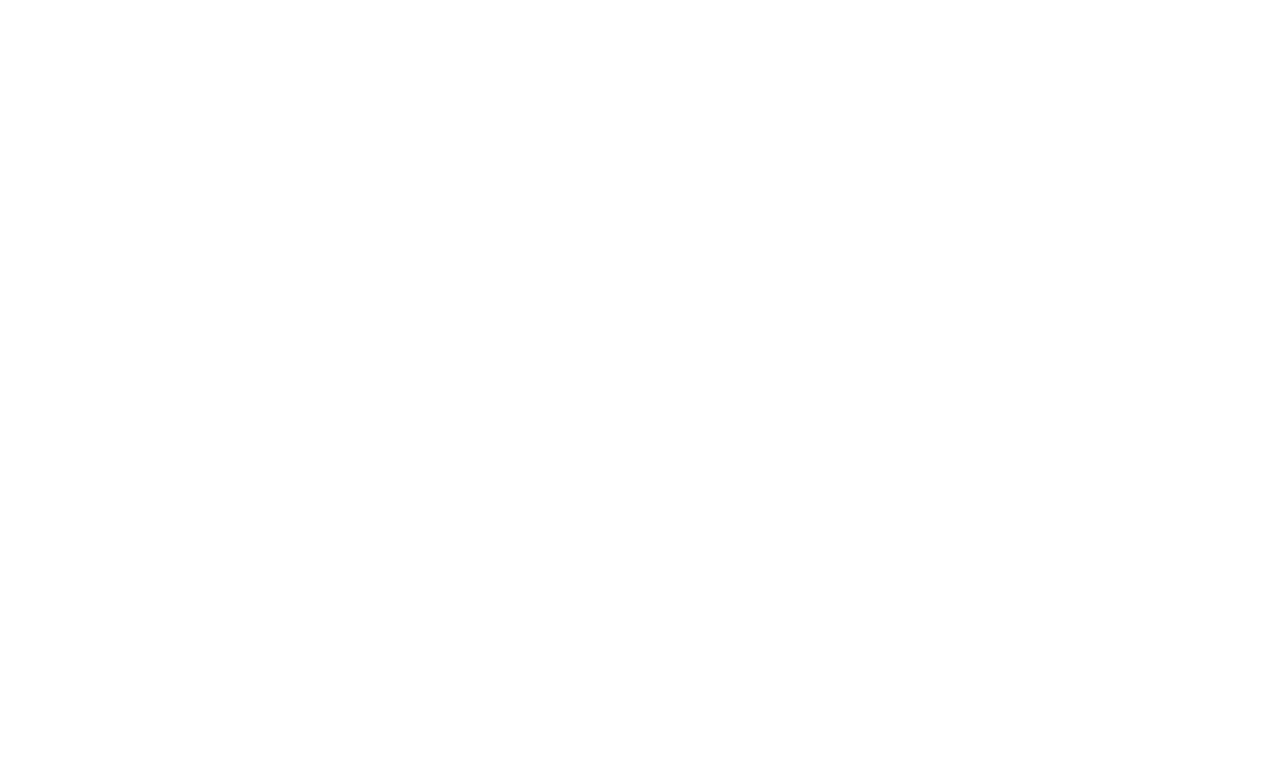
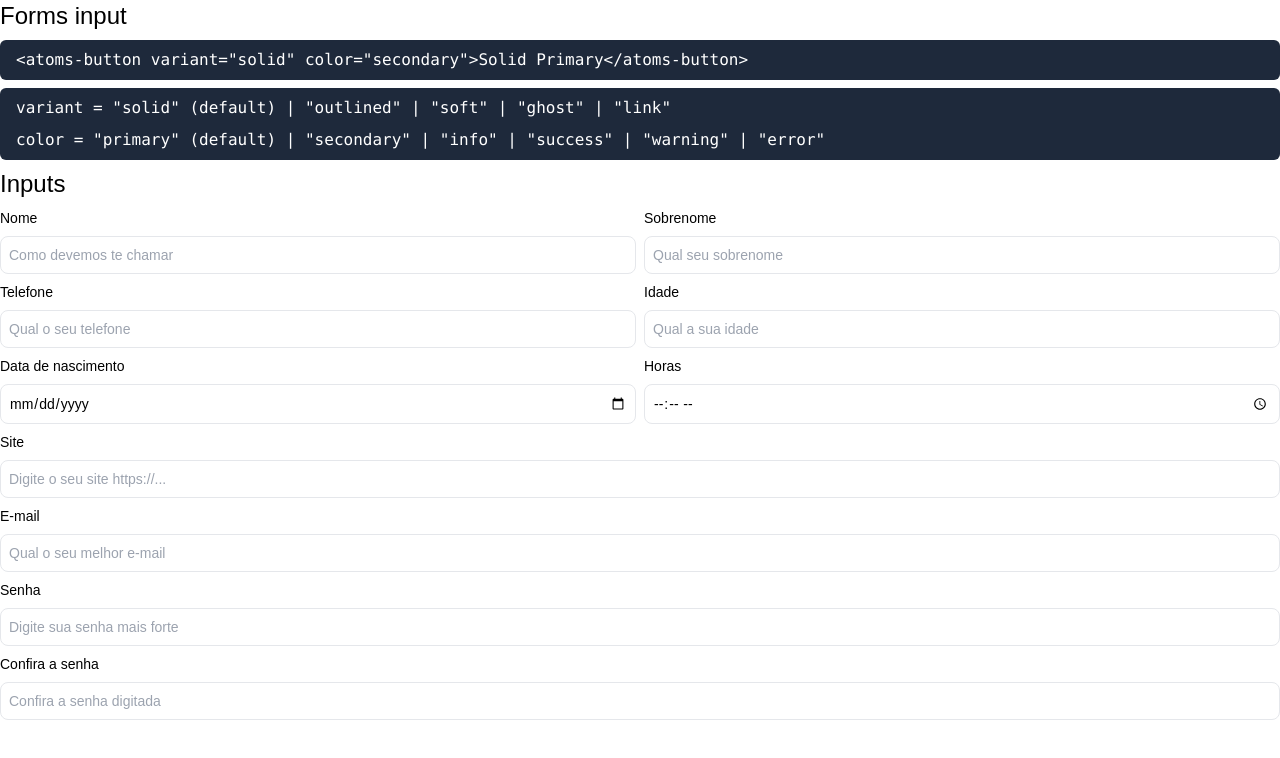
Before and after one commit to fernandoprestes/boilerplate-nuxt3, a Nuxt app: page /components/form in a window 1280 px wide. Before the commit this address had no page. Shown: the top 758 px of the page. Built offline with nearby package versions, Linux system fonts and the light colour scheme.

Commit message:
feat: add pages components

```diff
--- /dev/null
+++ b/pages/components/badge.vue
@@ -0,0 +1,36 @@
+<script lang="ts" setup>
+  definePageMeta({
+    title: 'Badge',
+  });
+  const buttonsVariantsExemples = ['primary', 'secondary', 'info', 'success', 'warning', 'error'];
+</script>
+<template>
+  <div class="container text-left space-y-2">
+    <h2 class="text-2xl">Badge</h2>
+
+    <div class="flex flex-col text-white bg-slate-800 font-mono px-4 py-2 gap-2 sm:rounded-md">
+      <code>&lt;atoms-badge variant="solid" color="secondary"&gt;Solid Primary&lt;&sol;atoms-badge&gt;</code>
+    </div>
+    <div class="flex flex-col text-white bg-slate-800 font-mono px-4 py-2 gap-2 sm:rounded-md">
+      <p>variant = "solid" (default) | "soft" "</p>
+      <p>color = "primary" (default) | "secondary" | "info" | "success" | "warning" | "error"</p>
+    </div>
+    <div
+      v-for="(item, index) in buttonsVariantsExemples"
+      :key="index"
+      class="flex gap-2 flex-wrap flex-1 justify-center md:justify-start items-center"
+    >
+      <atoms-badge
+        variant="solid"
+        :color="item"
+        >Solid {{ item }}</atoms-badge
+      >
+      <atoms-badge
+        variant="soft"
+        :color="item"
+        >Soft {{ item }}</atoms-badge
+      >
+    </div>
+  </div>
+</template>
+<style scoped lang=""></style>
--- /dev/null
+++ b/pages/components/button.vue
@@ -0,0 +1,50 @@
+<script lang="ts" setup>
+  definePageMeta({
+    title: 'Buttons',
+  });
+  const buttonsVariantsExemples = ['primary', 'secondary', 'info', 'success', 'warning', 'error'];
+</script>
+<template>
+  <div class="container text-left space-y-2">
+    <h2 class="text-2xl">Buttons</h2>
+
+    <div class="flex flex-col text-white bg-slate-800 font-mono px-4 py-2 gap-2 sm:rounded-md">
+      <code>&lt;atoms-button variant="solid" color="secondary"&gt;Solid Primary&lt;&sol;atoms-button&gt;</code>
+    </div>
+    <div class="flex flex-col text-white bg-slate-800 font-mono px-4 py-2 gap-2 sm:rounded-md">
+      <p>variant = "solid" (default) | "outlined" | "soft" | "ghost" | "link"</p>
+      <p>color = "primary" (default) | "secondary" | "info" | "success" | "warning" | "error"</p>
+    </div>
+    <div
+      v-for="(item, index) in buttonsVariantsExemples"
+      :key="index"
+      class="flex gap-2 flex-wrap flex-1 justify-center md:justify-start items-center"
+    >
+      <atoms-button
+        variant="solid"
+        :color="item"
+        >Solid {{ item }}</atoms-button
+      >
+      <atoms-button
+        variant="outlined"
+        :color="item"
+        >Outlined {{ item }}</atoms-button
+      >
+      <atoms-button
+        variant="soft"
+        :color="item"
+        >Soft {{ item }}</atoms-button
+      >
+      <atoms-button
+        variant="ghost"
+        :color="item"
+        >Ghost {{ item }}</atoms-button
+      >
+      <atoms-button
+        variant="link"
+        :color="item"
+        >Link {{ item }}</atoms-button
+      >
+    </div>
+  </div>
+</template>
--- /dev/null
+++ b/pages/components/form.vue
@@ -0,0 +1,75 @@
+<script lang="ts" setup>
+  definePageMeta({
+    title: 'Forms input',
+  });
+</script>
+<template>
+  <div class="container text-left space-y-2">
+    <h2 class="text-2xl">Forms input</h2>
+
+    <div class="flex flex-col text-white bg-slate-800 font-mono px-4 py-2 gap-2 sm:rounded-md">
+      <code>&lt;atoms-button variant="solid" color="secondary"&gt;Solid Primary&lt;&sol;atoms-button&gt;</code>
+    </div>
+    <div class="flex flex-col text-white bg-slate-800 font-mono px-4 py-2 gap-2 sm:rounded-md">
+      <p>variant = "solid" (default) | "outlined" | "soft" | "ghost" | "link"</p>
+      <p>color = "primary" (default) | "secondary" | "info" | "success" | "warning" | "error"</p>
+    </div>
+    <div class="container text-left space-y-2">
+      <h2 class="text-2xl">Inputs</h2>
+      <div class="grid grid-cols-2 gap-2">
+        <atoms-input
+          label="Nome"
+          placeholder="Como devemos te chamar"
+        />
+        <atoms-input
+          label="Sobrenome"
+          placeholder="Qual seu sobrenome"
+        />
+      </div>
+      <div class="grid grid-cols-2 gap-2">
+        <atoms-input
+          label="Telefone"
+          placeholder="Qual o seu telefone"
+          type="tel"
+        />
+        <atoms-input
+          label="Idade"
+          placeholder="Qual a sua idade"
+          type="number"
+        />
+      </div>
+      <div class="grid grid-cols-2 gap-2">
+        <atoms-input
+          label="Data de nascimento"
+          type="date"
+        />
+        <atoms-input
+          label="Horas"
+          type="time"
+        />
+      </div>
+      <atoms-input
+        label="Site"
+        pattern="https?://.+"
+        placeholder="Digite o seu site https://..."
+        type="url"
+      />
+      <atoms-input
+        label="E-mail"
+        pattern="[a-z0-9._%+-]+@[a-z0-9.-]+\.[a-z]{1, 3}$"
+        placeholder="Qual o seu melhor e-mail"
+        type="email"
+      />
+      <atoms-input
+        label="Senha"
+        placeholder="Digite sua senha mais forte"
+        type="password"
+      />
+      <atoms-input
+        label="Confira a senha"
+        placeholder="Confira a senha digitada"
+        type="password"
+      />
+    </div>
+  </div>
+</template>
--- a/pages/index.vue
+++ b/pages/index.vue
@@ -1,84 +1,10 @@
-<script
-  lang="ts"
-  setup
->
+<script lang="ts" setup>
   definePageMeta({
     title: 'Home',
   });
-
-  const buttonsVariantsExemples = ['primary', 'secondary', 'info', 'success', 'warning', 'error'];
 </script>
 <template>
   <div class="flex items-center flex-col justify-center container space-y-4">
     <h1 class="text-display-2xl font-bold text-primary">Boilerplate Nuxt3</h1>
-    <div class="container text-left space-y-2">
-      <h2 class="text-2xl">Badge</h2>
-
-      <div class="flex flex-col text-white bg-slate-800 font-mono px-4 py-2 gap-2 sm:rounded-md">
-        <code>&lt;atoms-badge variant="solid" color="secondary"&gt;Solid Primary&lt;&sol;atoms-badge&gt;</code>
-      </div>
-      <div class="flex flex-col text-white bg-slate-800 font-mono px-4 py-2 gap-2 sm:rounded-md">
-        <p>variant = "solid" (default) | "soft" "</p>
-        <p>color = "primary" (default) | "secondary" | "info" | "success" | "warning" | "error"</p>
-      </div>
-      <div
-        v-for="(item, index) in buttonsVariantsExemples"
-        :key="index"
-        class="flex gap-2 flex-wrap flex-1 justify-center md:justify-start items-center"
-      >
-        <atoms-badge
-          variant="solid"
-          :color="item"
-          >Solid {{ item }}</atoms-badge
-        >
-        <atoms-badge
-          variant="soft"
-          :color="item"
-          >Soft {{ item }}</atoms-badge
-        >
-      </div>
-    </div>
-    <div class="container text-left space-y-2">
-      <h2 class="text-2xl">Buttons</h2>
-
-      <div class="flex flex-col text-white bg-slate-800 font-mono px-4 py-2 gap-2 sm:rounded-md">
-        <code>&lt;atoms-button variant="solid" color="secondary"&gt;Solid Primary&lt;&sol;atoms-button&gt;</code>
-      </div>
-      <div class="flex flex-col text-white bg-slate-800 font-mono px-4 py-2 gap-2 sm:rounded-md">
-        <p>variant = "solid" (default) | "outlined" | "soft" | "ghost" | "link"</p>
-        <p>color = "primary" (default) | "secondary" | "info" | "success" | "warning" | "error"</p>
-      </div>
-      <div
-        v-for="(item, index) in buttonsVariantsExemples"
-        :key="index"
-        class="flex gap-2 flex-wrap flex-1 justify-center md:justify-start items-center"
-      >
-        <atoms-button
-          variant="solid"
-          :color="item"
-          >Solid {{ item }}</atoms-button
-        >
-        <atoms-button
-          variant="outlined"
-          :color="item"
-          >Outlined {{ item }}</atoms-button
-        >
-        <atoms-button
-          variant="soft"
-          :color="item"
-          >Soft {{ item }}</atoms-button
-        >
-        <atoms-button
-          variant="ghost"
-          :color="item"
-          >Ghost {{ item }}</atoms-button
-        >
-        <atoms-button
-          variant="link"
-          :color="item"
-          >Link {{ item }}</atoms-button
-        >
-      </div>
-    </div>
   </div>
 </template>
```
